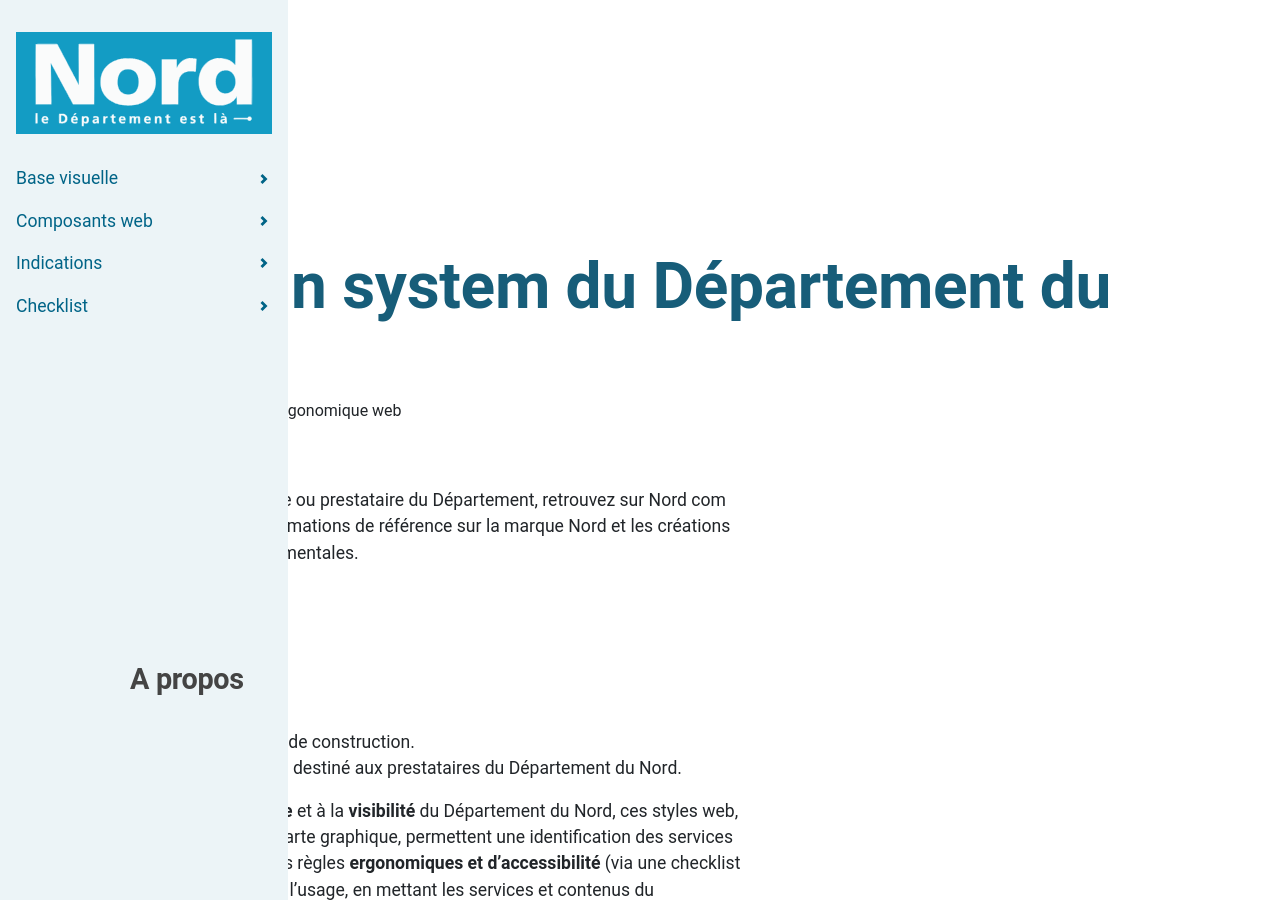
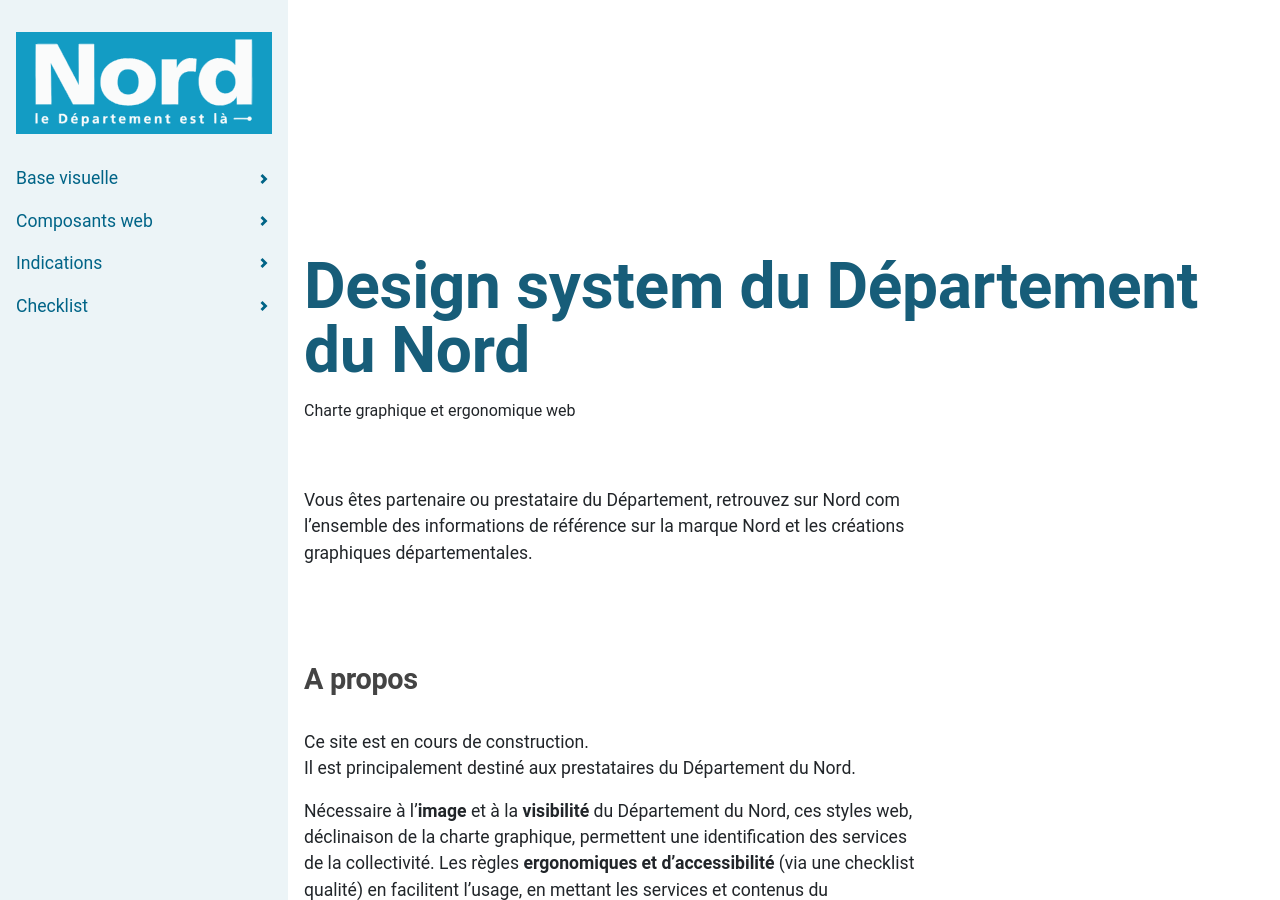
Before and after one commit to LJ59/d59-system, a Jekyll site: the page built from index.md, in a window 1280 px wide and 900 px high, scrolled down 742 px. Built offline with Jekyll 4.4.1, drawn with Linux system fonts in a browser that asks for light colours.

Commit message:
Update _layout.scss

```diff
--- a/_sass/layout/_layout.scss
+++ b/_sass/layout/_layout.scss
@@ -45,10 +45,6 @@
  * 1) The main section is the primary content container
  */
 
-.l-page-layout l-page-layout--two-column-fixed{
-	display:flex;
-}
-
 .l-page-layout__main {
 	display: block;
 	-ms-flex-direction: column;
@@ -61,7 +57,7 @@
     .l-page-layout--two-column-fixed > & {
 
         @media all and (min-width: $bp-xl) {
-            margin-left: 0rem; /* 1 */
+            margin-left: 18rem; /* 1 */
         }
     }
 }
```
